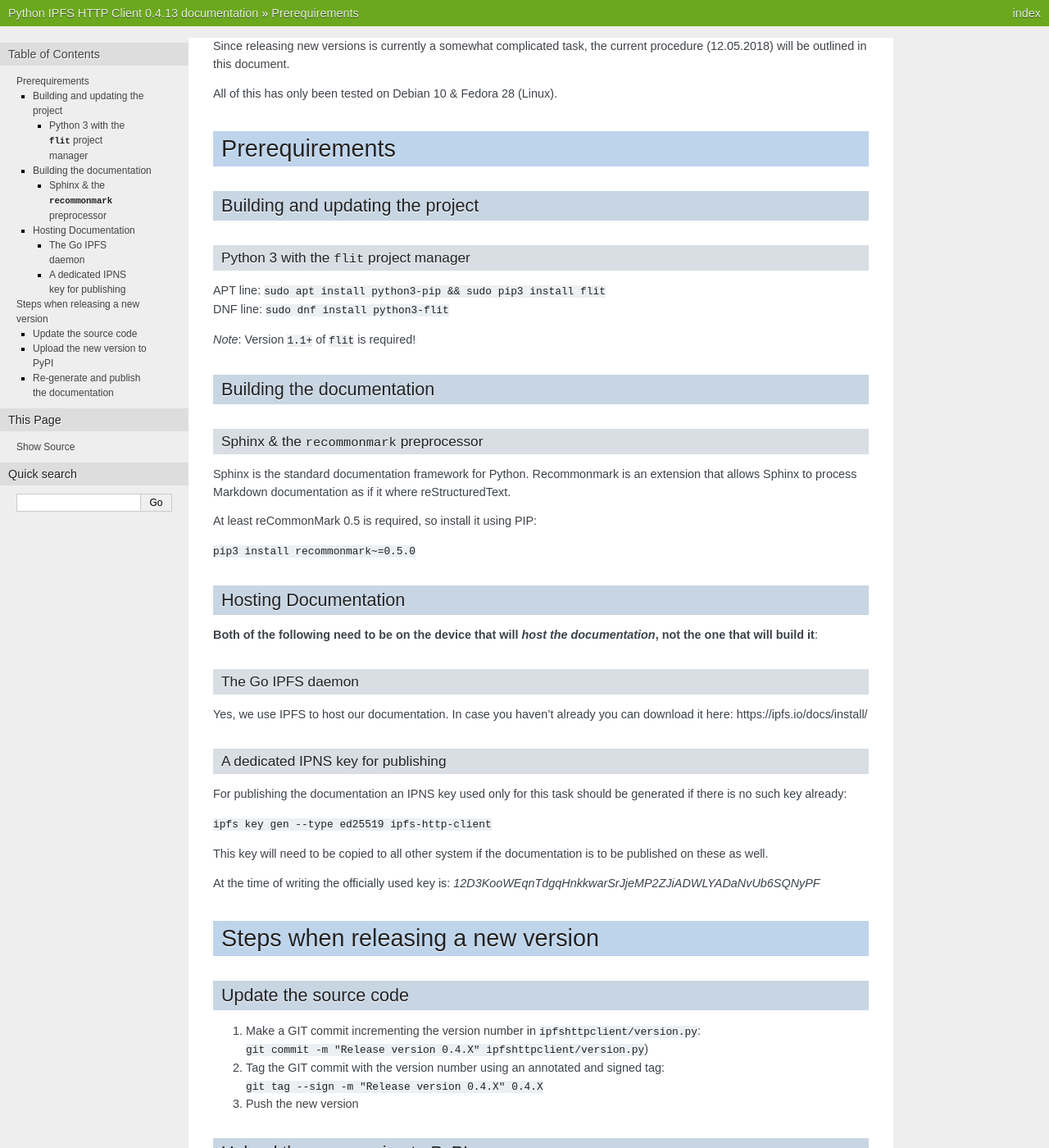
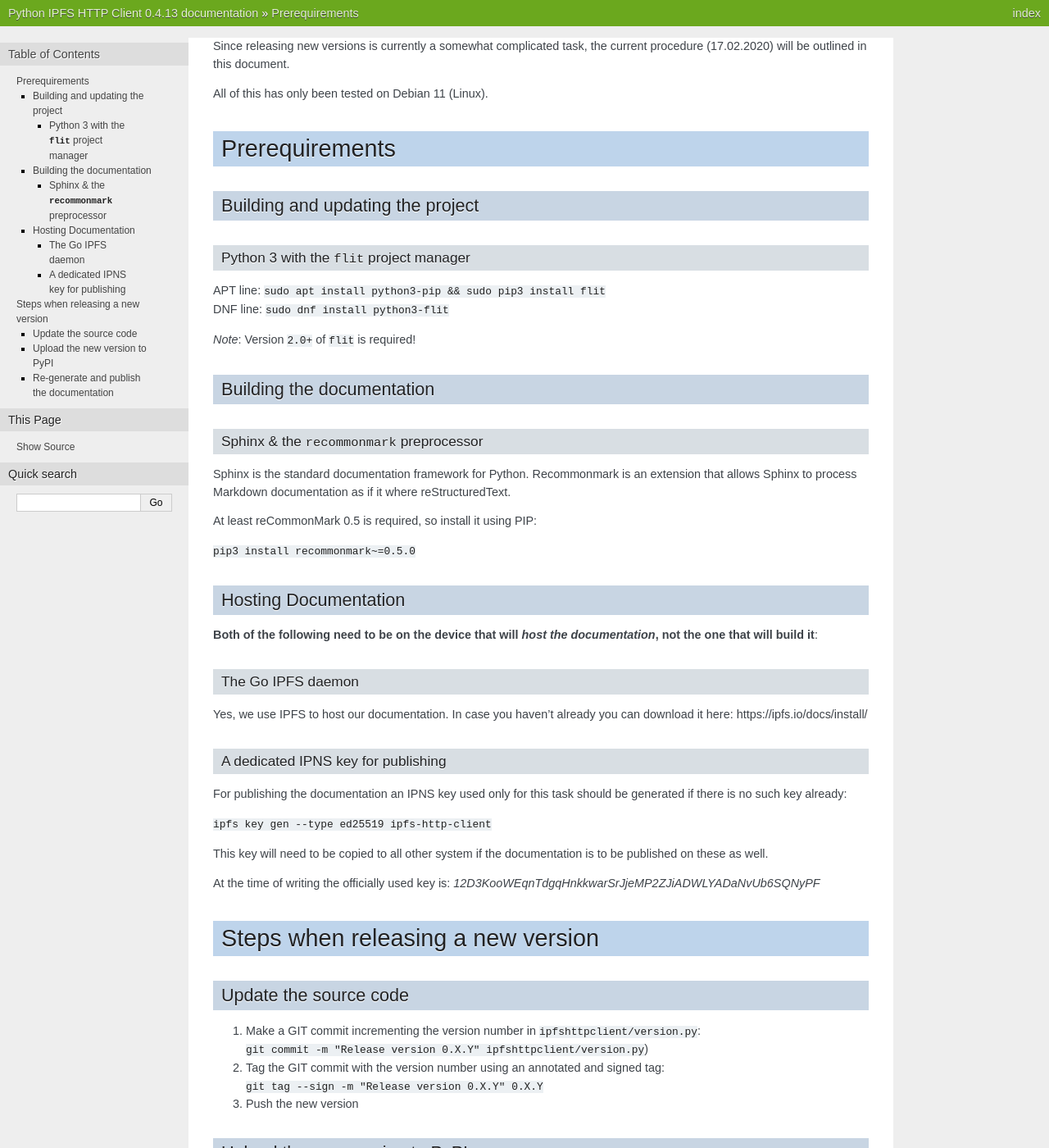
Before and after one commit to ipfs-shipyard/py-ipfs-http-client, a Sphinx documentation site: the page built from docs/releasing.md, in a window 1280 px wide and 1400 px high. Shown: the whole window at 82% size. Built offline with Sphinx 7.4.7, drawn with Linux system fonts in a browser that asks for light colours; pages that are not in the unit, such as notebooks, are missing from menus; some of the changed text lies outside the part shown.

Commit message:
Update releasing documentation

```diff
--- a/docs/conf.py
+++ b/docs/conf.py
@@ -60,7 +60,7 @@
 
 # General information about the project.
 project = 'Python IPFS HTTP Client'
-copyright = '2019, py-ipfs-http-client team'
+copyright = '2020, py-ipfs-http-client team'
 author = 'py-ipfs-http-client team'
 
 # The version info for the project you're documenting, acts as replacement for
--- a/docs/releasing.md
+++ b/docs/releasing.md
@@ -1,7 +1,7 @@
 Since releasing new versions is currently a somewhat complicated task, the current procedure
-(12.05.2018) will be outlined in this document.
+(17.02.2020) will be outlined in this document.
 
-All of this has only been tested on Debian 10 & Fedora 28 (Linux).
+All of this has only been tested on Debian 11 (Linux).
 
 # Prerequirements
 
@@ -12,7 +12,7 @@
 APT line: `sudo apt install python3-pip && sudo pip3 install flit`
 DNF line: `sudo dnf install python3-flit`
 
-*Note*: Version `1.1+` of `flit` is required!
+*Note*: Version `2.0+` of `flit` is required!
 
 ## Building the documentation
 
@@ -56,14 +56,14 @@
 ## Update the source code
 
  1. Make a GIT commit incrementing the version number in `ipfshttpclient/version.py`:
-    `git commit -m "Release version 0.4.X" ipfshttpclient/version.py`)
+    `git commit -m "Release version 0.X.Y" ipfshttpclient/version.py`)
  2. Tag the GIT commit with the version number using an annotated and signed tag:
-    `git tag --sign -m "Release version 0.4.X" 0.4.X`
+    `git tag --sign -m "Release version 0.X.Y" 0.X.Y`
  3. Push the new version
 
 ## Upload the new version to PyPI
 
-Run: `flit build && flit upload`
+Run: `flit build && flit publish`
 
 ## Re-generate and publish the documentation
 
```
